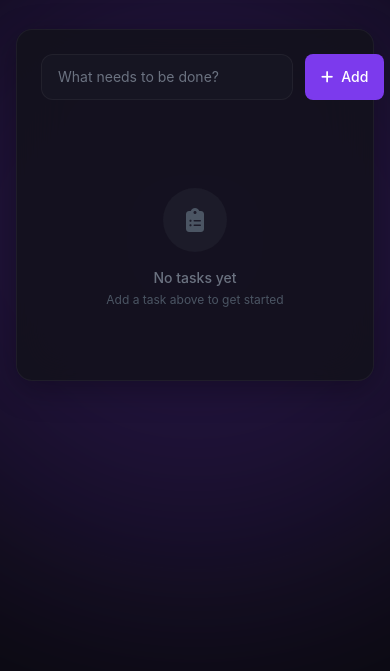
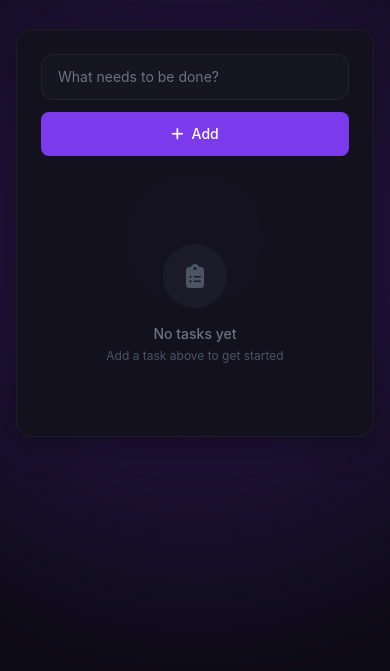
Before and after one commit to bhavit-gupta/to-do-list, a website: page src/index.html in a window 390 px wide. Shown: the part 111-782 px from the top of the page. Drawn offline with nearby package versions, Linux system fonts and the light colour scheme; files that its build step writes are made by us from their sources.

Commit message:
Layout updated

```diff
--- a/src/index.html
+++ b/src/index.html
@@ -31,12 +31,12 @@
         style="max-height: calc(100vh - 180px);">
 
         <!-- Input Section -->
-        <div class="flex gap-3">
+        <div class="flex flex-col sm:flex-row gap-3">
             <input type="text" id="todo-input" placeholder="What needs to be done?"
-                class="flex-1 px-4 py-3 bg-surface-700/60 border border-white/5 rounded-xl text-white text-sm placeholder-gray-500
+                class="w-full sm:flex-1 px-4 py-3 bg-surface-700/60 border border-white/5 rounded-xl text-white text-sm placeholder-gray-500
                           transition-all duration-200
                           focus:outline-none focus:border-accent/50 focus:ring-2 focus:ring-accent/20 focus:bg-surface-700" />
-            <button id="add-task-btn" class="btn-primary flex items-center gap-2 whitespace-nowrap">
+            <button id="add-task-btn" class="btn-primary w-full sm:w-auto flex items-center justify-center gap-2 whitespace-nowrap" title="Add Task">
                 <i class="fa-solid fa-plus"></i>
                 Add
             </button>
--- a/src/input.css
+++ b/src/input.css
@@ -50,7 +50,7 @@
     }
 
     .btn-primary {
-        @apply px-4 py-2 bg-accent text-white text-sm font-medium rounded-lg transition-all duration-200 ease-out hover:bg-accent-dark hover:shadow-glow active:scale-95 focus:outline-none focus:ring-2 focus:ring-accent/50;
+        @apply px-4 py-3 bg-accent text-white text-sm font-medium rounded-lg transition-all duration-200 ease-out hover:bg-accent-dark hover:shadow-glow active:scale-95 focus:outline-none focus:ring-2 focus:ring-accent/50;
     }
 
     .btn-danger {
```
